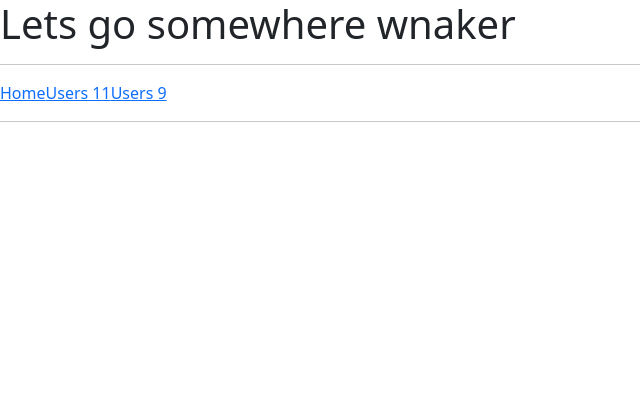
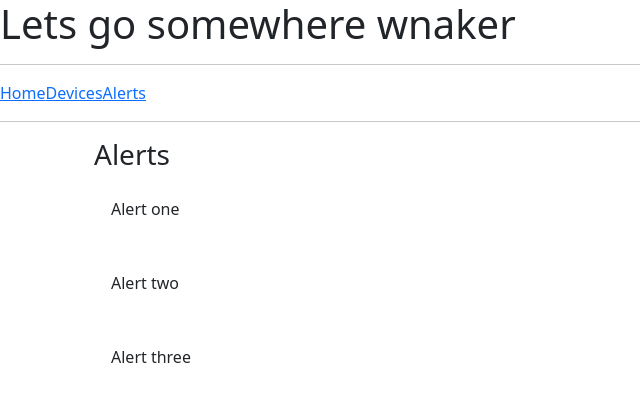
Before and after one commit to tony2tones/canary-console, a Vue app: page /alerts in a window 1280 px wide. Shown: the top 402 px of the page, without its empty margins (0-640 px from the left). Built offline with nearby package versions, Linux system fonts and the light colour scheme.

Commit message:
Managed to get some fake data to display via vuex

```diff
--- a/package.json
+++ b/package.json
@@ -16,7 +16,8 @@
     "eslint-loader": "^2.1.2",
     "sass-loader": "^12.3.0",
     "vue": "^2.6.14",
-    "vue-router": "^3.5.3"
+    "vue-router": "^3.5.3",
+    "vuex": "^3.6.2"
   },
   "devDependencies": {
     "@vue/cli-plugin-babel": "~4.5.0",
--- a/src/App.vue
+++ b/src/App.vue
@@ -3,27 +3,38 @@
     <h1>Lets go somewhere wnaker</h1>
     <hr />
     <router-link to="/">Home</router-link>
-    <router-link to="/users/11">Users 11</router-link>
-    <router-link to="/users/9">Users 9</router-link>
+    <router-link to="/devices">Devices</router-link>
+    <router-link to="/Alerts">Alerts</router-link>
     <hr />
-    <router-view></router-view>
-
+    <div class="container">
+      <Alerts />
+      <!-- <router-view></router-view> -->
+    </div>
   </div>
 </template>
 
 <script>
+import Alerts from "./components/Alerts.vue";
 
+export default {
+  name: "app",
+  components: {
+    Alerts,
+  },
 
-export default ({
-  components: {
-  },
-  data() {
-    return {}
     // https://www.youtube.com/watch?v=7iDGJolHFmU&ab_channel=TheNetNinja
-  },
-})
+  };
 </script>
 
-<style scoped>
+<style>
+body {
+  background: #d9e0eb;
+}
 
+.container {
+  max-width: 1100px;
+  margin:auto;
+  overflow: auto;
+  padding: 0 2rem;
+}
 </style>
--- a/src/Users.vue
+++ /dev/null
@@ -1,26 +0,0 @@
-<template>
-  <div>
-    <h1>Users spot overview</h1>
-    <p>Team ID is {{ $route.params.teamId }}</p>
-    <button @click="gohome">Go Home</button>
-  </div>
-</template>
-
-<script>
-export default {
-  watch: {
-    $route(to, from) {
-      alert(to.params.teamId);
-      alert(from.params.teamId);
-    },
-  },
-  createed() {
-    alert(this.$route.params.teamId);
-  },
-  methods: {
-    gohome() {
-      this.$router.push("/");
-    },
-  },
-};
-</script>
--- /dev/null
+++ b/src/components/Alerts.vue
@@ -0,0 +1,21 @@
+<template>
+  <div class="container">
+    <h3>Alerts</h3>
+    <div class="alerts">
+      <div v-for="alert in allAlerts" v-bind:key="alert.id" class="alert">
+        {{ alert.title }}
+      </div>
+    </div>
+  </div>
+</template>
+
+<script>
+import { mapGetters } from "vuex";
+export default {
+  name: "Alerts",
+  computed: mapGetters(["allAlerts"]),
+};
+</script>
+
+<style scoped>
+</style>
--- /dev/null
+++ b/src/components/Devices.vue
@@ -0,0 +1,53 @@
+<template>
+  <div class="container">
+    <div class="table-holder">
+      <table class="table">
+        <thead>
+          <tr>
+            <th scope="col">Node ID</th>
+            <th scope="col">Description</th>
+            <th scope="col">ip Address</th>
+          </tr>
+        </thead>
+        <tbody>
+          <tr v-for="device in device_list" v-bind:key="device.node_id">
+            <th>{{ device.node_id }}</th>
+            <th>{{ device.description }}</th>
+            <th>{{ device.ip_address }}</th>
+          </tr>
+        </tbody>
+      </table>
+      <button @click="gohome">Go Home</button>
+    </div>
+  </div>
+</template>
+
+<script>
+import axios from "axios";
+
+export default {
+   data() {
+    return {
+      consolData: [],
+      device_list: [],
+    };
+  },
+  mounted() {
+    axios
+      .get(
+        "https://thinkst-frontend-resources.s3-eu-west-1.amazonaws.com/incidents/data.json"
+      )
+      .then((res) => {
+        console.log(res);
+        this.consolData = res.data;
+        this.device_list = this.consolData.device_list;
+        console.log("Set device_list here ", this.device_list);
+      });
+  },
+  // methods: {
+  //   gohome() {
+  //     this.$router.push("/");
+  //   },
+  // },
+};
+</script>
--- a/src/Home.vue
+++ b/src/components/Home.vue
@@ -1,22 +1,6 @@
 <template>
   <div class="container">
     <div class="table-holder">
-      <table class="table">
-        <thead>
-          <tr>
-            <th scope="col">Node ID</th>
-            <th scope="col">Description</th>
-            <th scope="col">ip Address</th>
-          </tr>
-        </thead>
-        <tbody>
-          <tr v-for="device in device_list" v-bind:key="device.node_id">
-            <th>{{ device.node_id }}</th>
-            <th>{{ device.description }}</th>
-            <th>{{ device.ip_address }}</th>
-          </tr>
-        </tbody>
-      </table>
       <table class="table">
         <thead>
           <tr>
@@ -51,7 +35,6 @@ export default {
     return {
       consolData: [],
       alerts: [],
-      device_list: [],
     };
   },
   created: function () {
--- /dev/null
+++ b/src/store/index.js
@@ -0,0 +1,13 @@
+import Vuex from 'vuex';
+import Vue from 'vue';
+import Alerts from './modules/alerts';
+
+// Load vuex
+Vue.use(Vuex);
+
+// Create store
+export default new Vuex.Store({
+    modules : {
+        Alerts
+    }
+});
--- /dev/null
+++ b/src/store/modules/alerts.js
@@ -0,0 +1,34 @@
+// import axios from 'axios';
+
+const state = {
+    alerts: [
+        {
+            id:1,
+            title: 'Alert one'
+        },
+        {
+            id:2,
+            title: 'Alert two'
+        },
+        {
+            id:3,
+            title: 'Alert three'
+        },
+
+    ]
+};
+
+const getters = {
+    allAlerts: (state) => state.alerts
+};
+
+const actions = {};
+
+const mutations = {};
+
+export default {
+    state,
+    getters,
+    actions,
+    mutations
+};
```
Also changed, not shown: src/main.js (+8 -3 lines), 1 other file (tests, documents, lock files or other folders).
